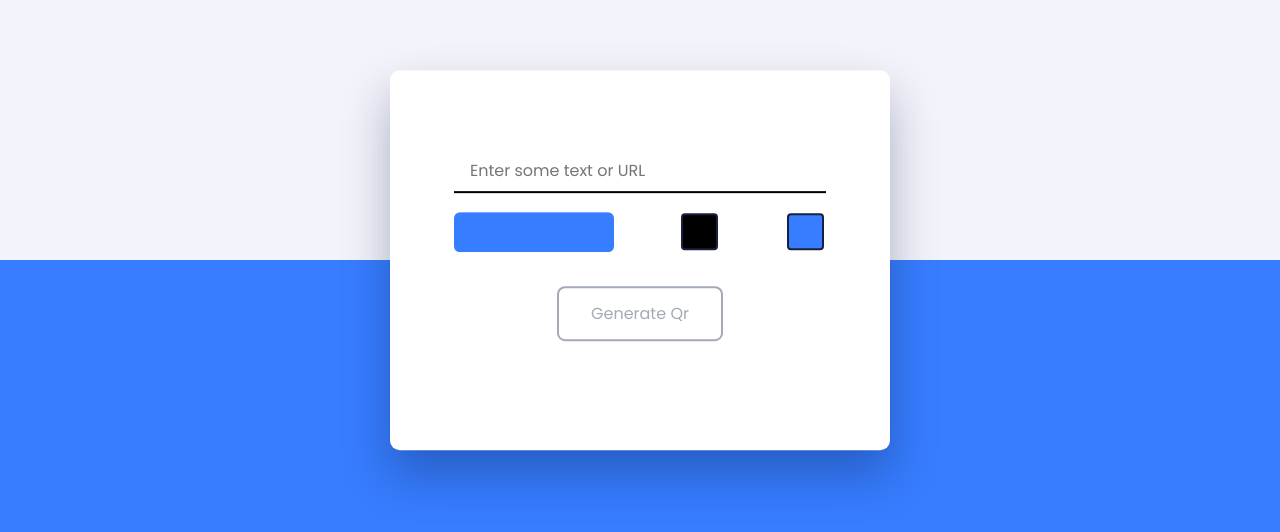
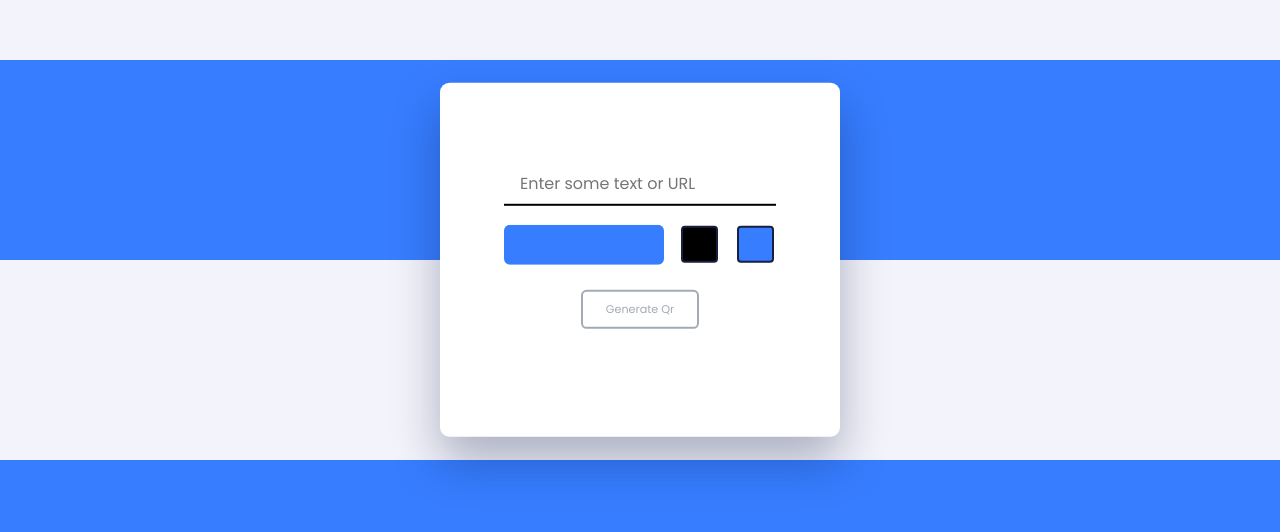
Before and after one commit to Harish-Srinivas-07/BasicQrMaker, a plain HTML site: page index.html in a window 1280 px wide. Shown: the part 140-672 px from the top of the page. Drawn offline with Linux system fonts and the light colour scheme.

Commit message:
Update style.css

```diff
--- a/style.css
+++ b/style.css
@@ -5,14 +5,14 @@
   font-family: "Poppins", sans-serif;
 }
 body {
-  height: 100vh;
+  height: 50vh;
   background: linear-gradient(#f3f3fb 50%, #377dff 50%);
 }
 .wrapper {
   background-color: #ffffff;
   padding: 5em 4em;
   position: absolute;
-  width: 31.25em;
+  width: 25em;
   transform: translate(-50%, -50%);
   top: 50%;
   left: 50%;
@@ -86,7 +86,7 @@ select option {
 }
 .box button,
 .box a {
-  font-size: 1em;
+  font-size: .7em;
   padding: 0.8em 2em;
   border-radius: 0.5em;
   margin-top: 2em;
```
